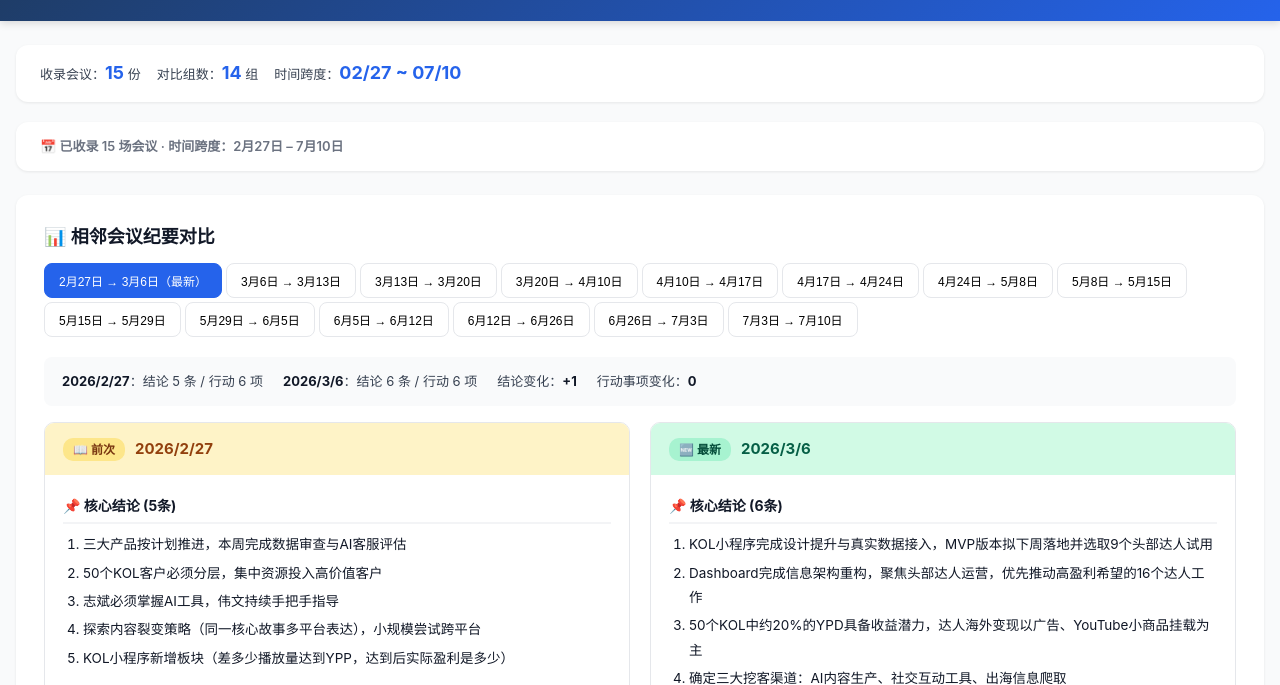
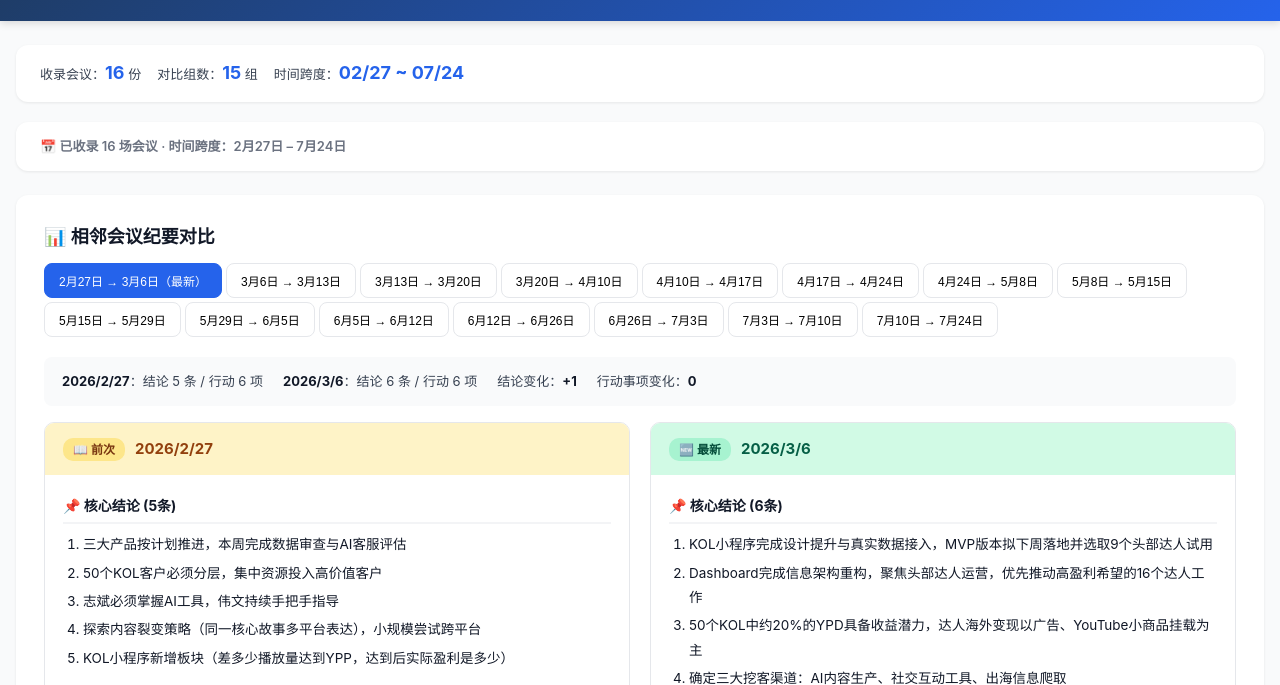
Before and after one commit to xiaojunchen0423-boop/KOL-meeting, a plain HTML site: page index.html in a window 1280 px wide. Shown: the part 87-772 px from the top of the page. Drawn offline with Linux system fonts and the light colour scheme.

Commit message:
Add files via upload

```diff
--- a/index.html
+++ b/index.html
@@ -158,7 +158,7 @@
 
   <!-- Date Navigation -->
   <div class="date-nav-bar" id="dateNavBar">
-    <span class="label">📅 已收录 15 场会议 · 时间跨度：2月27日 – 7月10日</span>
+    <span class="label">📅 已收录 16 场会议 · 时间跨度：2月27日 – 7月24日</span>
   </div>
 
   <!-- Comparison Section -->
@@ -631,6 +631,41 @@ const meetings = [
       {"task": "全面切换至GPT作为项目主调度工具，将全量历史信息导入专属上下文，避免重复沟通", "who": "全员", "when": "即刻", "pri": "高"}
     ],
     "fullText": "会议主题：AI营销产品方向与工作方法讨论\n参会人员：老板、Rachel、伟文、梦颖\n记录人：陈晓筠\n\n核心结论：\n1. AI营销产品定位已明确：放弃低壁垒通用PR路线，转向精准AI营销服务赛道\n2. 现有KOL数据采集完成科技大雄君1200+条评论采集与三层清洗\n3. 标书解析项目完成七层架构拆分方法论验证\n4. 皮蛋需新签补充协议，明确收益划转路径\n5. 全员统一切换使用GPT作为核心工具\n\n重点讨论：\n- AI营销产品定位：放弃低壁垒通用PR路线，转向精准营销服务；产品须直接回应市场真实痛点\n- 数据价值深挖：推进字幕音频抽取、视频抽帧，落地面向品牌的AI营销能力\n- 标书解析：优先完成基础信息类字段梳理，验证固化后再接入系统\n- 合作方合同调整：不废止原合同，仅新签补充协议\n- 天旅酒店数据：需再次联系Amanda沟通四地酒店数据补全需求\n\n待验证事项：\n- AI营销产品定位PPT的客户认可度与可行性\n- 单粉丝全链路画像能力的技术可行性与商业价值\n- 评论区商机识别与定向回复能力的落地效果\n- 标书七层架构解析法覆盖全部维度的准确率\n- 合作方对收益账户调整的接受度与执行效率\n\n老板思考题：\n- AI对这个数字世界的理解到底是什么？这是第一步\n- 产品的不可替代竞争壁垒如何构建\n- 如何让市场反馈成为产品可行性的唯一判断依据\n- 如何将过往错误沟通转化为可复用的检查清单与迭代机制\n- 如何用AI辅助绘制产品逻辑与方案的可视化图景\n\n经验与启发：\n- 放弃低壁垒路线，转向精准营销服务赛道；产品定位须以市场真实需求为导向\n- 现有采集仅是基础动作，需落地到单用户粉丝画像与评论商机识别\n- 停止依赖低效率代码生成工具，全面切换至GPT\n- 停止仅通过微信对接客户，需主动通过电话沟通确认需求"
+  },
+  // ===== 16: 0724 (NEW) =====
+  {
+    "id": "0724",
+    "date": new Date(2026, 6, 24),
+    "title": "KOL项目组周会纪要0724",
+    "conclusions": [
+      "皮蛋补充协议尚未确认，本周已追问2-3次，待签署后开具发票即可完成全流程回款，对应600多美元按中行美元现汇买入价折算",
+      "离职交接已启动：全量核心文档归集至飞书，运营类合同与账号由志彬接手，小程序工程文件直发对接人",
+      "用户画像分析项目通路已验证：1200+条评论经清洗层层筛选后留162条有效样本，依托AI工具替代人工抓取归类",
+      "AI标书基础信息模块经客户核验齐全，跳转高亮功能已完成基础开发，1-2周内扩展至剩余6类业务流程",
+      "聚客平台已完成3家核心集团代运码配置，覆盖数百家酒店，后续全量梳理1000家酒店ID完成配置",
+      "将搭建订单实时数据看板，展示订单量、已收待收款项、佣金等核心经营数据"
+    ],
+    "topics": [
+      "皮蛋结算跟进",
+      "离职交接安排",
+      "用户画像分析",
+      "AI标书项目推进",
+      "微信截图解析修复",
+      "聚客平台与酒店业务"
+    ],
+    "actions": [
+      {"task": "继续追踪皮蛋补充协议确认与签署，确保开具发票后走付款流程", "who": "团队", "when": "本周", "pri": "高"},
+      {"task": "完成全量核心文档归集至飞书并开放权限给志彬、伟文等接手人员", "who": "团队", "when": "本周", "pri": "高"},
+      {"task": "将小程序工程类文件单独发送至对应对接人", "who": "团队", "when": "本周", "pri": "高"},
+      {"task": "完成AI标书跳转高亮功能多样本验证，1-2周内扩展至剩余6类业务流程", "who": "伟文", "when": "1-2周", "pri": "高"},
+      {"task": "对接客户沟通AI标书系统收费模式，推进付费转化", "who": "伟文", "when": "持续", "pri": "高"},
+      {"task": "观测微信截图解析试运行数据，确认成功率与稳定性后切换正式运行", "who": "团队", "when": "近期", "pri": "中"},
+      {"task": "全量梳理1000家酒店ID，核对品牌归属后统一完成代理码配置修正", "who": "团队", "when": "持续", "pri": "高"},
+      {"task": "搭建订单实时数据看板（订单量、已收待收款项、佣金）", "who": "团队", "when": "本周", "pri": "高"},
+      {"task": "对接天宇法信息小程序配置，探索小程序订酒店功能落地", "who": "团队", "when": "本周", "pri": "中"},
+      {"task": "后续清理飞书文件夹冗余内容，保障核心资料存储与访问空间", "who": "团队", "when": "后续", "pri": "中"}
+    ],
+    "fullText": "会议主题：多项业务进度同步与交接安排\n参会人员：老板、程梦颖、黄伟文、覃洁莹、刘志彬\n记录人：陈晓筠\n\n核心结论：\n1. 皮蛋补充协议尚未确认，本周已追问2-3次，待签署后开具发票即可完成全流程回款\n2. 离职交接已启动：全量核心文档归集至飞书，运营类合同与账号由志彬接手\n3. 用户画像分析项目通路已验证：1200+条评论清洗后留162条有效样本\n4. AI标书基础信息模块经客户核验齐全，跳转高亮功能已完成基础开发\n5. 聚客平台已完成3家核心集团代运码配置，覆盖数百家酒店\n6. 将搭建订单实时数据看板，展示订单量、已收待收款项、佣金\n\n重点讨论：\n- 皮蛋结算：持续追问促签署，签完后必须开具发票再走付款流程\n- 离职交接：所有资料迁移至飞书对应位置，解决存储与权限问题\n- 用户画像分析：向渠道方输出粉丝画像报告，向品牌方输出匹配报告，通过会员付费与定制服务变现\n- AI标书：先完成验证再扩展至其余6类，上线后邀请客户试用并沟通付费模式\n- 微信截图解析：微信页面规则调整导致原解析逻辑失效，已修复并重启运行\n- 聚客平台：需全量梳理1000家酒店ID并核对品牌归属\n\n待验证事项：\n- 皮蛋补充协议签署与回款流程能否顺利闭环\n- 用户画像分析全量900+条样本的有效性与商业价值\n- AI标书跳转高亮功能多样本验证的准确率与稳定性\n- 微信截图解析试运行期的成功率与异常率指标\n- 聚客平台全量1000家酒店代理码配置的准确性\n- 订单实时看板的数据准确性与可视化效果\n\n老板思考题：\n- 用户画像分析的商业化路径如何设计才能验证付费意愿\n- 如何确保交接过程中的信息无遗漏且可持续访问\n- AI标书系统的收费模式如何设计才能推动客户付费\n- 小程序订酒店功能的落地是否能形成新的营收增长点\n- 如何将离职交接的经验沉淀为可复制的标准流程\n\n经验与启发：\n- 皮蛋类合作方需建立定期追踪机制，补充协议与发票流程须在合同中预先锁定\n- 文档归集、权限开放、冗余清理需在离职前完成闭环\n- AI工具是穿透平台数据隐私限制的关键突破口\n- 技术调整导致的功能失效需建立快速修复与运行观测机制\n- 订单看板等实时数据工具能显著提升经营决策效率"
   }
 ];
 // ============ END OF DATA ============
```
